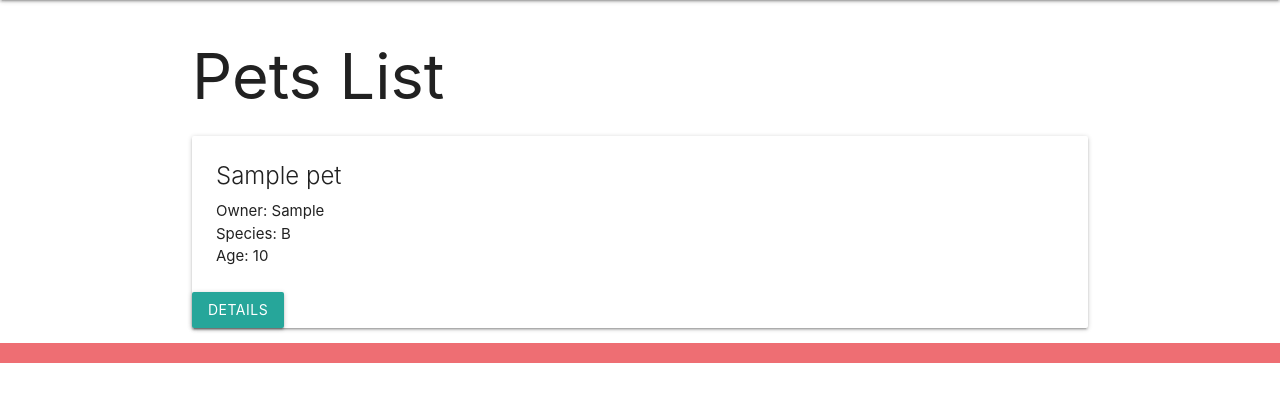
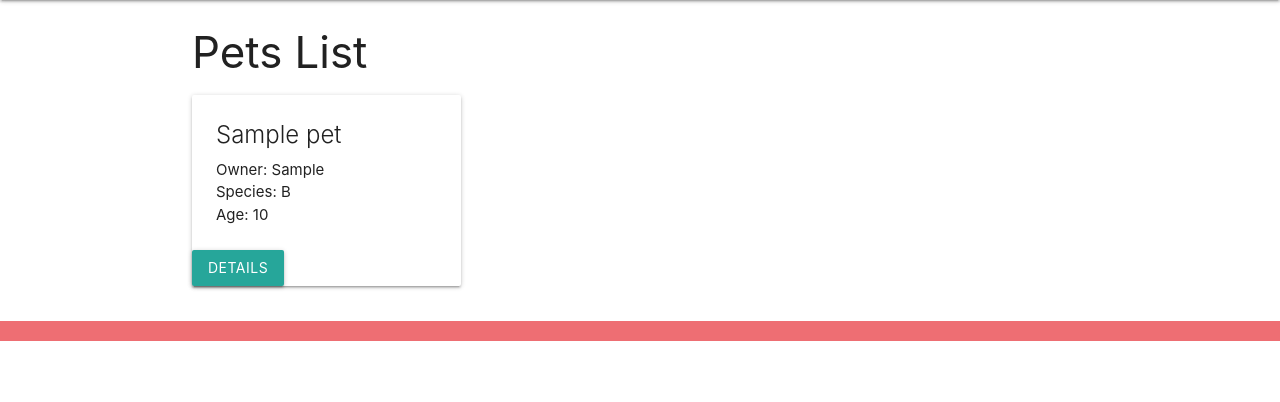
Before and after one commit to da1dude/petdesk, a Django app: page /pets/ in a window 1280 px wide. Shown: the part 64-466 px from the top of the page. Run offline with Django 5.2, Linux system fonts and the light colour scheme; a user stored in the database is signed in; tables that the repository leaves empty hold one stand-in row (values such as "Sample post").

Commit message:
added some css chances and more pet options

```diff
--- a/main_app/models.py
+++ b/main_app/models.py
@@ -6,21 +6,22 @@ from django.utils.translation import gettext_lazy as _
 
 # Create your models here.
 
-# SPECIES = (
-#     ('B', 'Bird'),
-#     ('C', 'Cat'),
-#     ('D', 'Dog')
-# )
+SPECIES_CHOICES = [
+    ("B", "Bird"),
+    ("C", "Cat"),
+    ("D", "Dog"),
+    ("F", "Ferret"),
+    ("H", "Hamster"),
+    ("G", "Guinea Pig"),
+    ("L", "Lizard"),
+    ("R", "Rabbit"),
+]
 
 class Pet(models.Model):
     name = models.CharField(max_length=100)
     owner = models.CharField(max_length=100)
     #species = models.CharField(max_length=100)
-    SPECIES_CHOICES = [
-        ("B", "Bird"),
-        ("C", "Cat"),
-        ("D", "Dog"),
-    ]
+
     species = models.CharField(
         max_length=100,
         choices=SPECIES_CHOICES,
--- a/main_app/templates/pets/index.html
+++ b/main_app/templates/pets/index.html
@@ -1,10 +1,12 @@
 {% extends 'base.html' %}
 {% block content %}
 
-<h1>Pets List</h1>
+<h3>Pets List</h3>
 
 {% for pet in pets %}
-    <div class="card">
+<div class="row">
+    <div style="width:30%">
+        <div class="card hoverable">
             <div class="card-content">
                 <span class="card-title">{{ pet.name }}</span>
                 <p>Owner: {{pet.owner}}</p>
@@ -13,6 +15,8 @@
             </div>
             <a href="{% url 'detail' pet.id %}" class="waves-effect waves-light btn">Details</a>
         </div>
+    </div>
+</div>
 {% endfor %}
 
 {% endblock %}
```
Also changed, not shown: main_app/templates/pets/detail.html (+6 -1 lines). Lines whose indentation alone changed are shown as unchanged.
